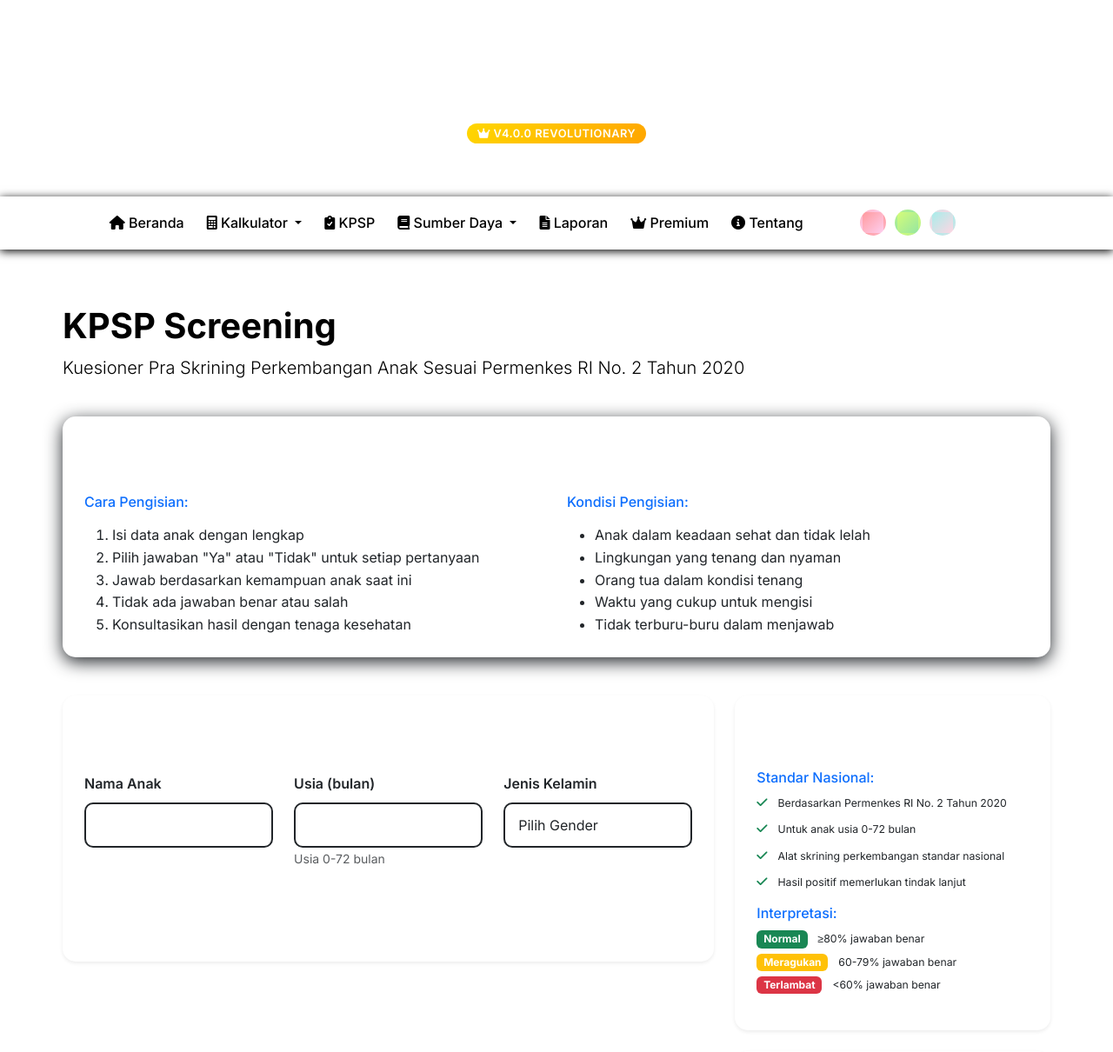
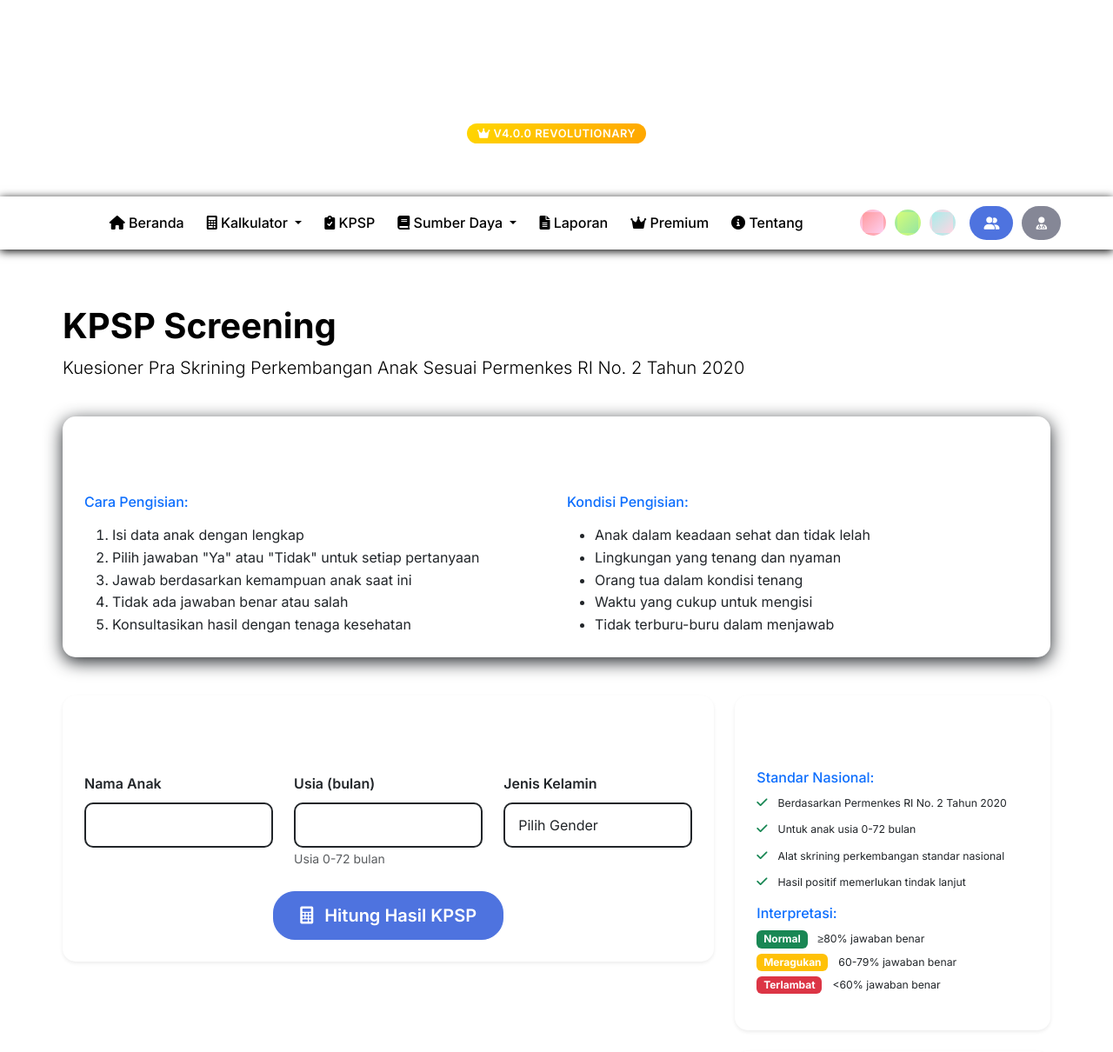
Before and after one commit to arsyhabib/AnthroGiziBalita, a Flask app: template templates/kpsp.html in a window 1280 px wide. Shown: the top 1210 px of the page at 87% size. Run offline with Flask 3, Linux system fonts and the light colour scheme; the template is opened without the code that fills it, so the values that code supplies are empty; some libraries are stand-ins or nearby versions.

Commit message:
Update base.html

```diff
--- a/templates/base.html
+++ b/templates/base.html
@@ -20,8 +20,8 @@
     <!-- Custom Theme CSS -->
     <style>
         :root {
-            --primary-color: {{ theme.primary }};
-            --secondary-color: {{ theme.secondary }};
+            --primary-color: #4e73df;
+            --secondary-color: #858796;
             --accent-color: {{ theme.accent }};
             --bg-color: {{ theme.bg }};
             --card-color: {{ theme.card }};
```
